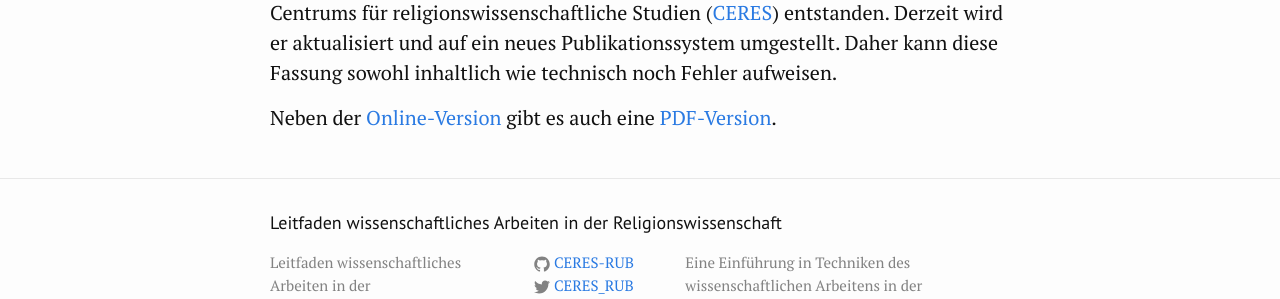
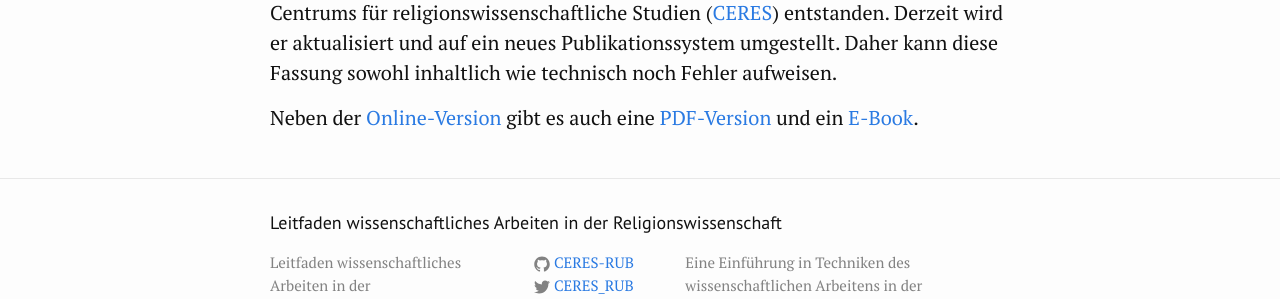
Before and after one commit to CERES-RUB/wissenschaftliches-arbeiten, a Jekyll site: the page built from index.md, in a window 1280 px wide. Shown: the part 285-584 px from the top of the page. Built offline with Jekyll 4.4.1, drawn with Linux system fonts in a browser that asks for light colours.

Commit message:
Update PDF and add epub.

```diff
--- a/index.md
+++ b/index.md
@@ -9,4 +9,4 @@ Dieser Leitfaden bietet Studierenden der Religionswissenschaft einen Überblick
 
 **Hinweis:** Der Leitfaden ist ursprünglich am Studiengang Religionswissenschaft des Centrums für religionswissenschaftliche Studien ([CERES](http://ceres.rub.de/)) entstanden. Derzeit wird er aktualisiert und auf ein neues Publikationssystem umgestellt. Daher kann diese Fassung sowohl inhaltlich wie technisch noch Fehler aufweisen.
 
-Neben der [Online-Version](contents) gibt es auch eine [PDF-Version](downloads/Leitfaden_wissenschaftliches_Arbeiten.pdf).
+Neben der [Online-Version](contents) gibt es auch eine [PDF-Version](downloads/Leitfaden_wissenschaftliches_Arbeiten.pdf) und ein [E-Book](downloads/Leitfaden_wissenschaftliches_Arbeiten.epub).
```
Also changed, not shown: 3 other files.
